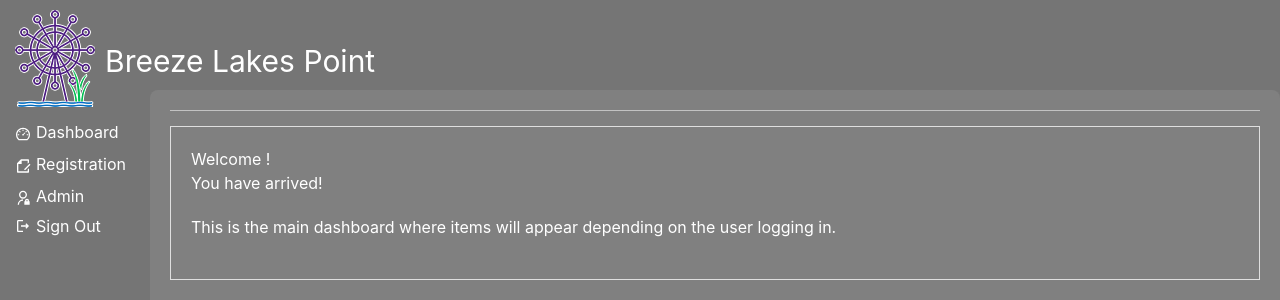
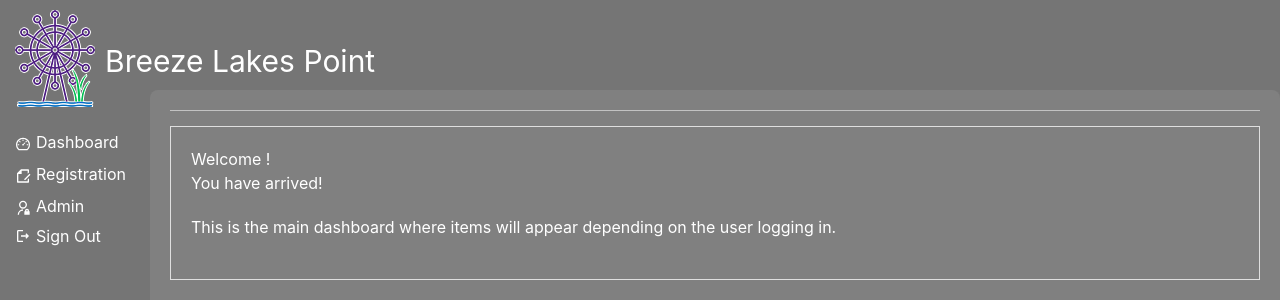
Before and after one commit to kristenkinnearohlmann/breeze-lakes-point-2, a Next.js app: page / in a window 1280 px wide. Shown: the top 300 px of the page. Built offline with nearby package versions, Linux system fonts and the light colour scheme; no server answers.

Commit message:
Removed unused imports from index, added padding to top of left nav

```diff
--- a/components/leftNav.tsx
+++ b/components/leftNav.tsx
@@ -50,6 +50,7 @@ const LeftNav = () => {
       padding="20px 10px 0 0"
       color="white"
     >
+      <Box paddingTop="10px">
         <List spacing={2}>
           {navMenu.map((menu) => (
             <ListItem paddingX="5px" fontSize="16px" key={menu.name}>
@@ -78,6 +79,7 @@ const LeftNav = () => {
           </form>
         </Box>
       </Box>
+    </Box>
   );
 };
 
--- a/pages/index.tsx
+++ b/pages/index.tsx
@@ -1,4 +1,3 @@
-import { Box, Text } from "@chakra-ui/layout";
 import type { NextPage } from "next";
 import Dashboard from "../components/dashboard";
 import UserHeader from "../components/userHeader";
```
Lines whose indentation alone changed are shown as unchanged.
